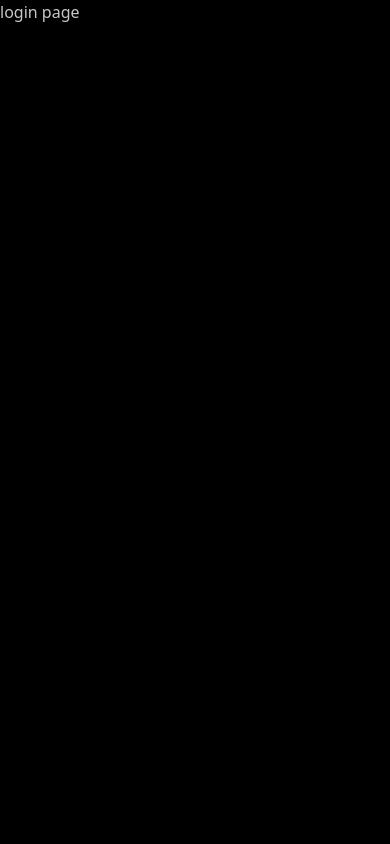
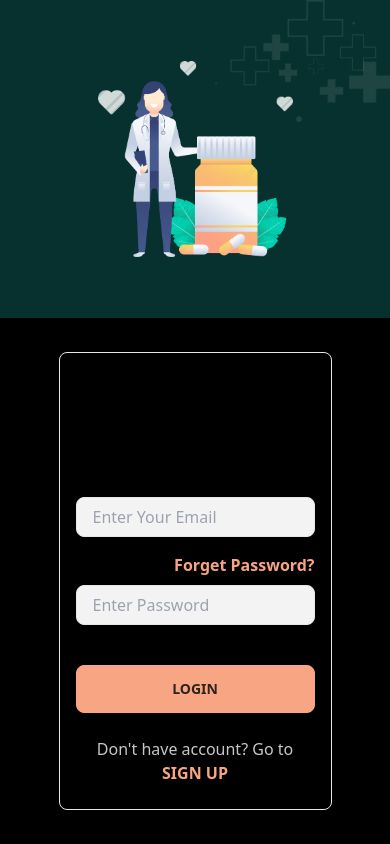
Before and after one commit to rirefat/dochouse-frontend, a React (Vite) app: page /login in a window 390 px wide. Built offline with nearby package versions, Linux system fonts and the light colour scheme.

Commit message:
done responsive login page

```diff
--- /dev/null
+++ b/src/pages/SignIn/SignIn.css
@@ -0,0 +1,95 @@
+.signin-section {
+  display: flex;
+  height: 100vh;
+}
+@media screen and (max-width: 610px) {
+  .signin-section {
+    display: grid;
+    grid-template-columns: 1fr;
+  }
+}
+.signin-section .left {
+  width: 50%;
+  display: flex;
+  justify-content: center;
+  align-items: center;
+  position: relative;
+}
+@media screen and (max-width: 610px) {
+  .signin-section .left {
+    width: 100%;
+  }
+}
+.signin-section .left .doc-img {
+  width: 50%;
+}
+@media screen and (max-width: 950px) {
+  .signin-section .left .doc-img {
+    width: 70%;
+  }
+}
+@media screen and (max-width: 710px) {
+  .signin-section .left .doc-img {
+    width: 80%;
+  }
+}
+@media screen and (max-width: 610px) {
+  .signin-section .left .doc-img {
+    width: 50%;
+    margin: 15% 0;
+  }
+}
+.signin-section .left .shape-img {
+  width: 50%;
+  position: absolute;
+  top: 0;
+  right: -10px;
+}
+@media screen and (max-width: 950px) {
+  .signin-section .left .shape-img {
+    width: 70%;
+  }
+}
+@media screen and (max-width: 610px) {
+  .signin-section .left .shape-img {
+    right: 0;
+    width: 45%;
+  }
+}
+.signin-section .right {
+  width: 50%;
+  display: flex;
+  justify-content: center;
+  align-items: center;
+}
+@media screen and (max-width: 610px) {
+  .signin-section .right {
+    width: 100%;
+  }
+}
+.signin-section .right .form {
+  width: 60%;
+  height: -moz-fit-content;
+  height: fit-content;
+}
+@media screen and (max-width: 950px) {
+  .signin-section .right .form {
+    width: 70%;
+  }
+}
+@media screen and (max-width: 610px) {
+  .signin-section .right .form {
+    margin: 8% 0;
+  }
+}
+.signin-section .right .form label {
+  color: black;
+  font-weight: 600;
+}
+.signin-section .right .form input {
+  width: 100%;
+  height: 2.5rem;
+  margin-bottom: 1rem;
+  margin-top: 0.5rem;
+  background-color: #F3F3F3;
+}/*# sourceMappingURL=SignIn.css.map */
--- a/src/pages/SignIn/SignIn.jsx
+++ b/src/pages/SignIn/SignIn.jsx
@@ -1,10 +1,33 @@
 import React from 'react';
-import Navbar from '../../components/Navbar/Navbar';
+import './SignIn.css';
+import regImgDoc from '../../assets/images/reg_sideImgDoctor.png';
+import regImgShape from '../../assets/images/reg_sideImgShapes.png';
+import { Link } from 'react-router-dom';
 
 const SignIn = () => {
     return (
-        <div>
-            login page
+        <div className='signin-section'>
+            <div className="left bg-primary">
+                <img className='doc-img' src={regImgDoc} />
+                <img className='shape-img' src={regImgShape} />
+            </div>
+            <div className="right">
+                <form className='form border px-4 py-6 rounded-lg'>
+                    <h1 className='text-center text-black font-bold text-2xl mb-6'>Sign In To DocHouse</h1>
+
+                    <label for="email">Email</label>
+                    <input required placeholder='Enter Your Email' className='border px-4 rounded-lg' type="email" name="" id="email" />
+
+                    <div className='flex justify-between'>
+                        <label for="password">Password</label>
+                        <Link className='text-secondary font-semibold hover:text-primary'>Forget Password?</Link>
+                    </div>
+                    <input required placeholder='Enter Password' className='border px-4 rounded-lg' type="password" name="" id="password" />
+
+                    <button className="btn btn-secondary my-6 w-full">Login</button>
+                    <p className='text-center'>Don't have account? Go to <Link to="/registration" className='text-secondary font-semibold hover:text-primary'>SIGN UP</Link></p>
+                </form>
+            </div>
         </div>
     );
 };
--- /dev/null
+++ b/src/pages/SignIn/SignIn.scss
@@ -0,0 +1,86 @@
+.signin-section{
+    display: flex;
+    height: 100vh;
+
+    @media screen and (max-width: 610px) {
+        display: grid;
+        grid-template-columns: 1fr;
+    }
+
+    .left{
+        width: 50%;
+        display: flex;
+        justify-content: center;
+        align-items: center;
+        position: relative;
+
+        @media screen and (max-width: 610px){
+            width: 100%;
+        }
+
+        .doc-img{
+            width: 50%;
+
+            @media screen and (max-width: 950px) {
+                width: 70%;
+            }
+            @media screen and (max-width: 710px) {
+                width: 80%;
+            }
+            @media screen and (max-width: 610px) {
+                width: 50%;
+                margin: 15% 0;
+            }
+        }
+
+        .shape-img{
+            width: 50%;
+            position: absolute;
+            top: 0;
+            right: -10px;
+
+            @media screen and (max-width: 950px) {
+                width: 70%;
+            }
+            @media screen and (max-width: 610px) {
+                right: 0;
+                width: 45%;
+            }
+        }
+    }
+    .right{
+        width: 50%;
+        display: flex;
+        justify-content: center;
+        align-items: center;
+
+        @media screen and (max-width: 610px){
+            width: 100%;
+        }
+
+        .form{
+            width: 60%;
+            height: fit-content;
+
+            @media screen and (max-width: 950px) {
+                width: 70%;
+            }
+
+            @media screen and (max-width: 610px){
+                margin: 8% 0;
+            }
+
+            label{
+                color: black;
+                font-weight: 600;
+            }
+            input{
+                width: 100%;
+                height: 2.5rem;
+                margin-bottom: 1rem;
+                margin-top: 0.5rem;
+                background-color: #F3F3F3;
+            }
+        }
+    }
+}
--- a/src/pages/SignUp/SignUp.jsx
+++ b/src/pages/SignUp/SignUp.jsx
@@ -30,7 +30,7 @@ const SignUp = () => {
                     <input required placeholder='Confirm Password' className='border px-4 rounded-lg' type="password" name="" id="confirmPassword" />
 
                     <button className="btn btn-secondary my-6 w-full">Create Account</button>
-                    <p className='text-center'>Already registered? Go to <Link to="login" className='text-secondary font-semibold'>SIGN IN</Link></p>
+                    <p className='text-center'>Already registered? Go to <Link to="/login" className='text-secondary font-semibold hover:text-primary'>SIGN IN</Link></p>
                 </form>
             </div>
         </div>
```
Also changed, not shown: 1 other file (tests, documents, lock files or other folders).
